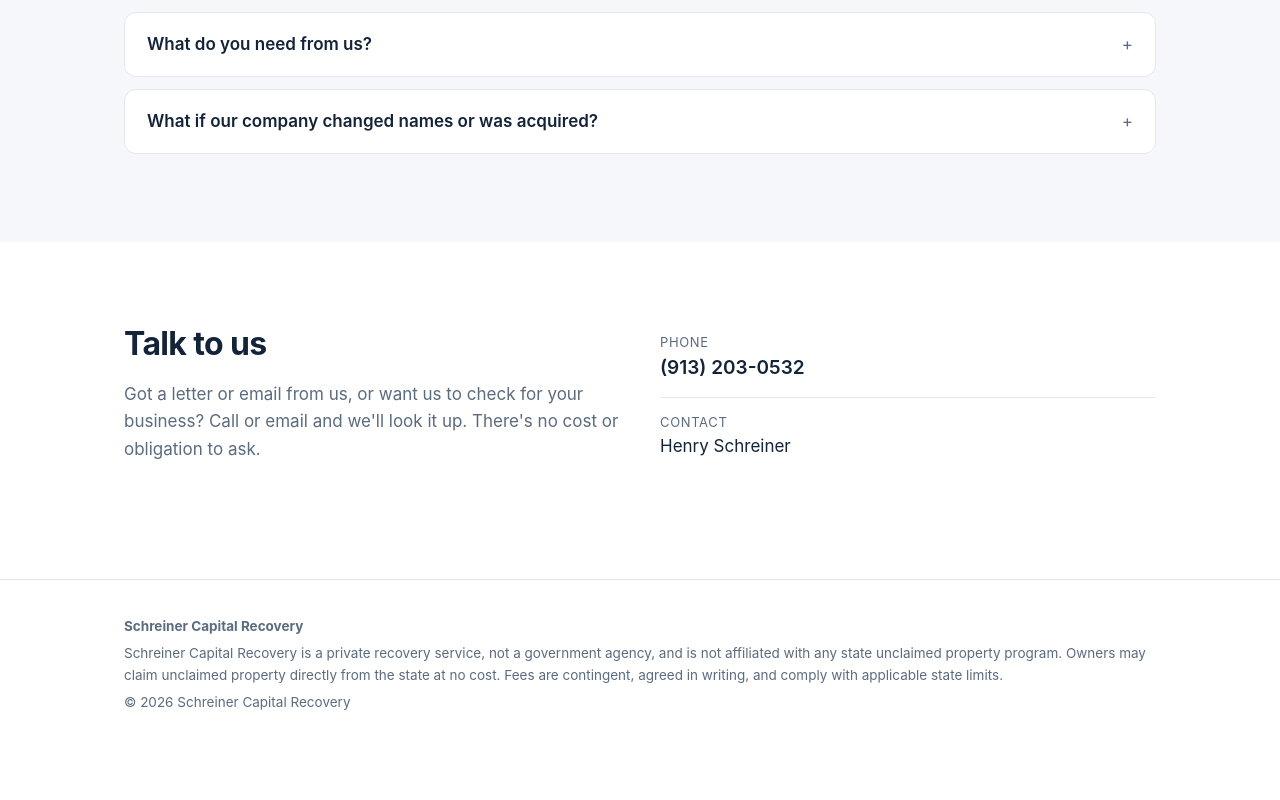
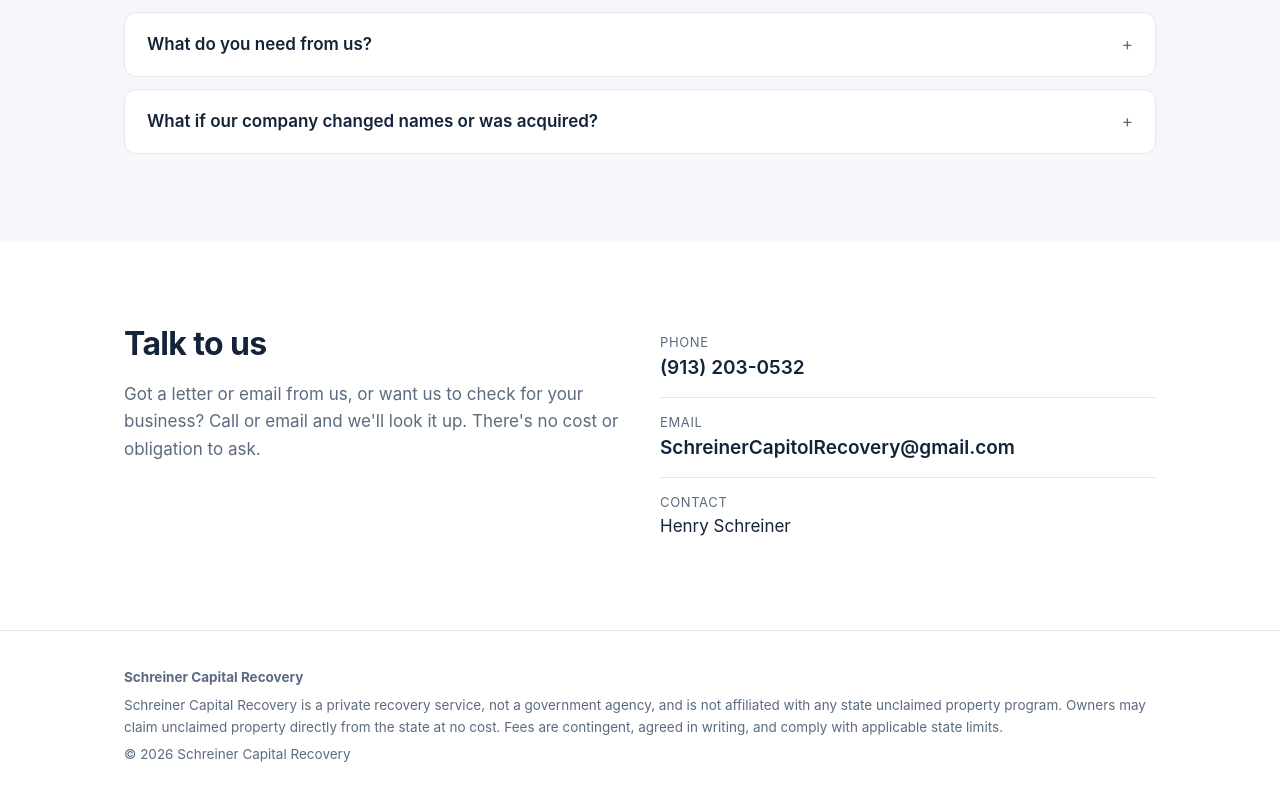
Before and after one commit to HankSchreiner/schreiner-capital-recovery, a plain HTML site: page index.html in a window 1280 px wide. Shown: the part 2986-3786 px from the top of the page. Before the commit the page ends 3746 px from the top, so only its background shows below. Drawn offline with Linux system fonts and the light colour scheme.

Commit message:
Add business email to contact section
Co-Authored-By: Claude Opus 5.5 <noreply@anthropic.com>

```diff
--- a/index.html
+++ b/index.html
@@ -86,7 +86,7 @@
   .contact-list li { padding: 14px 0; border-top: 1px solid var(--line); }
   .contact-list li:first-child { border-top: 0; }
   .contact-list span { display: block; font-size: 13px; color: var(--muted); text-transform: uppercase; letter-spacing: 0.05em; }
-  .contact-list a { font-size: 19px; font-weight: 600; text-decoration: none; color: var(--ink); }
+  .contact-list a { font-size: 19px; font-weight: 600; text-decoration: none; color: var(--ink); overflow-wrap: anywhere; }
 
   footer { border-top: 1px solid var(--line); padding: 30px 0 40px; color: var(--muted); font-size: 13.5px; }
   footer p { margin: 6px 0; }
@@ -242,6 +242,7 @@
     </div>
     <ul class="contact-list">
       <li><span>Phone</span><a href="tel:+19132030532">(913) 203-0532</a></li>
+      <li><span>Email</span><a href="mailto:SchreinerCapitolRecovery@gmail.com">SchreinerCapitolRecovery@gmail.com</a></li>
       <li><span>Contact</span>Henry Schreiner</li>
     </ul>
   </div>
```
